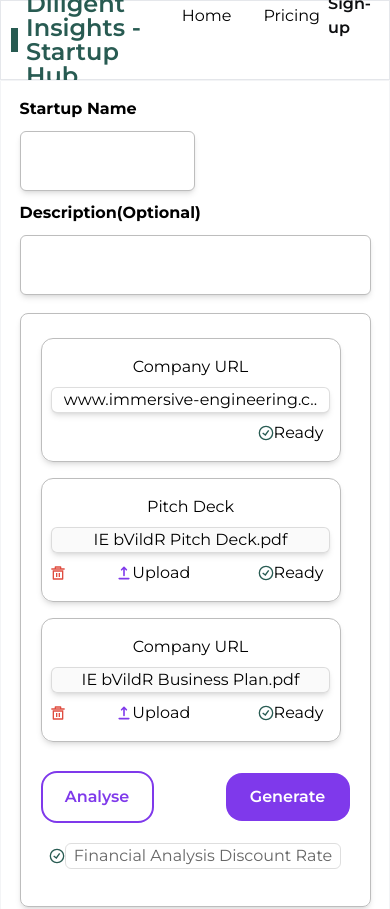
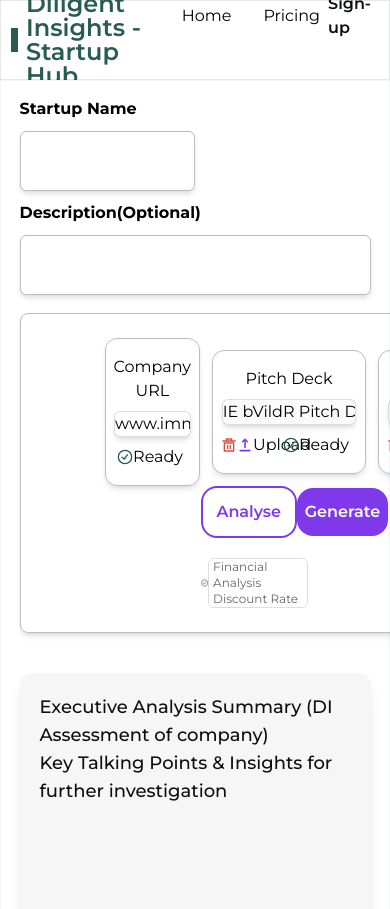
Before and after one commit to Yashgupta9330/task, a Next.js app: page /Investor in a window 390 px wide. Shown: the top 909 px of the page. Built offline with nearby package versions, Linux system fonts and the light colour scheme.

Commit message:
responsive

```diff
--- a/src/app/Investor/page.tsx
+++ b/src/app/Investor/page.tsx
@@ -29,22 +29,22 @@ const page = () => {
 
 
 
-            <div className='border border-[#BDBDBD] shadow-md  w-full min-w-fit rounded-lg min-h-[124px] my-2 items-center gap-4 px-5 py-6 grid grid-rows-4 md:grid-rows-1 md:grid-cols-4 '>
+            <div className='border border-[#BDBDBD] shadow-md w-full min-w-fit rounded-lg min-h-[124px] my-2 flex xl:flex-row lg:flex-row 2xl:flex-row flex-col md:gap-4 sm:gap-4 justify-between items-center px-5 py-6'>
+              <div className="flex items-center md:w-full sm:w-full w-[70%] gap-3">
+              <Investorcard className='w-1/3' head="Company URL" def="www.immersive-engineering.c.." fl='1'/>
+              <Investorcard className='w-1/3' head="Pitch Deck" def="IE bVildR Pitch Deck.pdf" fl='0' />
+              <Investorcard className='w-1/3' head="Company URL" def="IE bVildR Business Plan.pdf" fl='0' />
+              </div>
 
-              <Investorcard head="Company URL" def="www.immersive-engineering.c.." fl='1' />
-              <Investorcard head="Pitch Deck" def="IE bVildR Pitch Deck.pdf" fl='0' />
-              <Investorcard head="Company URL" def="IE bVildR Business Plan.pdf" fl='0' />
-
-
-              <div className='flex flex-col items-center flex-wrap '>
-                <div className=' flex justify-between items-center gap-2 w-full '>
-                  <Button type='submit' className='w-[113px] h-[48px] bg-[#FFFFFF] font-semibold text-[16px]  px-[8px] py-[24px] leading-8 border-2 border-[#7F39EB] rounded-[16px] text-[#7F39EB] hover:text-white hover:bg-[#7F39EB] '>Analyse</Button>
-                  <Button type='submit' className='w-[124px] h-[48px] bg-[#7F39EB] font-semibold text-[16px]  px-[8px] py-[24px] leading-8 text-[#FFFFFF] rounded-[16px] hover:bg-[#532f89] hover:border-2 hover:border-[#7F39EB] '>Generate</Button>
+              <div className='flex flex-col items-center justify-center flex-wrap md:w-[38%] sm:w-[42%] w-[25%]'>
+                <div className=' flex justify-between items-center w-full'>
+                  <Button type='submit' className='xl:w-32 2xl:w-32 w-24 md:w-28 h-12 bg-[#FFFFFF] font-semibold text-[16px]  px-4 py-6 leading-8 border-2 border-[#7F39EB] rounded-[16px] text-[#7F39EB] hover:text-white hover:bg-[#7F39EB] '>Analyse</Button>
+                  <Button type='submit' className='xl:w-32 2xl:w-32 w-24 md:w-28 h-12 bg-[#7F39EB] font-semibold text-[16px]  px-2 py-6 leading-8 text-[#FFFFFF] rounded-[16px] hover:bg-[#532f89] hover:border-2 hover:border-[#7F39EB] '>Generate</Button>
                 </div>
 
-                <span className=' flex justify-center items-center mt-5 '>
+                <span className=' flex justify-center items-center w-full mt-5'>
                   <GrStatusGood width={18} height={18} className='text-[#285B52]' />
-                  <span className=' text-[#666666] text-base border border-[#BDBDBD80] px-2 lg:text-small rounded-md '>
+                  <span className=' text-[#666666] text-xs  xl:text-base 2xl:text-base border border-[#BDBDBD80] px-1  rounded-md '>
                     Financial Analysis Discount Rate
                   </span>
                 </span>
--- a/src/component/investorcard.tsx
+++ b/src/component/investorcard.tsx
@@ -8,6 +8,7 @@ interface InvestorCardProps {
     head: string;
     def: string;
     fl: string;
+    className?: string;
 }
 
 const Investorcard: React.FC<InvestorCardProps> = ({ head, def, fl }) => {
@@ -24,7 +25,7 @@ const Investorcard: React.FC<InvestorCardProps> = ({ head, def, fl }) => {
 
     const handleFileListener = (e: Event) => {
         const target = e.target as HTMLInputElement;
-        if (target.files && target.files[0]) {
+        if (target.files && target.files[0]){
             const file = target.files[0];
             setFileName(file.name);
             setLoading(false);
@@ -32,8 +33,8 @@ const Investorcard: React.FC<InvestorCardProps> = ({ head, def, fl }) => {
     };
 
     return (
-        <div className='min-h-[95px] max-w-[300px] flex flex-col gap-2 border items-center justify-center rounded-xl border-[#BDBDBD] xlarge:text-xl shadow-md px-2 py-4'>
-            <div className="text-center">{head}</div>
+        <div className='min-h-[95px] w-full flex flex-col gap-2 border items-center justify-center rounded-xl border-[#BDBDBD] xlarge:text-xl shadow-md px-2 py-4'>
+              <div className="text-center">{head}</div>
             <input
                 type='text'
                 className='text-center w-[99%] border rounded-md border-[#BDBDBD80] shadow-md'
@@ -44,11 +45,11 @@ const Investorcard: React.FC<InvestorCardProps> = ({ head, def, fl }) => {
             <div className={`flex items-center ${fl === '0' ? 'flex-start' : 'flex-end'} xlarge:text-lg text-base w-full justify-between`}>
                 {fl === '0' ?
 
-                    (<div className='flex justify-between items-center w-[40%]'>
+                    (<div className='flex justify-between items-center md:max-2xl:w-[45%] sm:w-[50%]'>
                     <RiDeleteBin5Line className='cursor-pointer text-[#DF4C3F]' onClick={() => setFileName(def)} />
                         <div className="flex justify-center items-center">
                             <HiUpload className='text-[#7F39EB] cursor-pointer w-4 h-4' onClick={handleFileUpload} />
-                            <div className="cursor-pointer max-w-[30px] min-h-[18px]" onClick={handleFileUpload}>Upload</div>
+                            <div className=" cursor-pointer max-w-[30px] min-h-[18px] md:max-2xl:block sm:hidden" onClick={handleFileUpload}>Upload</div>
                         </div></div>
                     ) : <div></div>
                 }
@@ -56,7 +57,7 @@ const Investorcard: React.FC<InvestorCardProps> = ({ head, def, fl }) => {
                     {loading && <AiOutlineLoading3Quarters className='text-[#7F39EB]' />}
                     <div className='flex justify-center items-center '>
                         <GrStatusGood className='text-[#285B52]' />
-                        <span className='block md:max-lg:hidden'>Ready</span>
+                        <span className='md:max-2xl:block sm:hidden'>Ready</span>
                     </div>
                 </div>
             </div>
```
